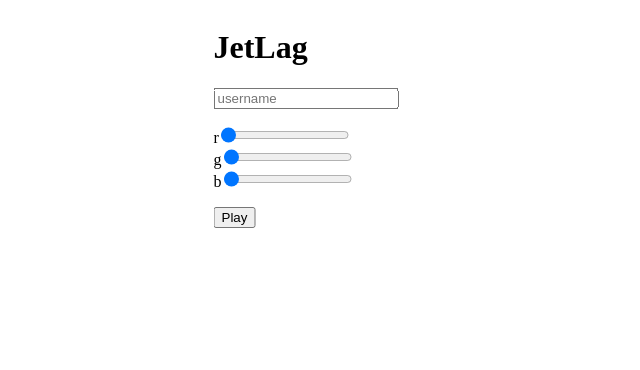
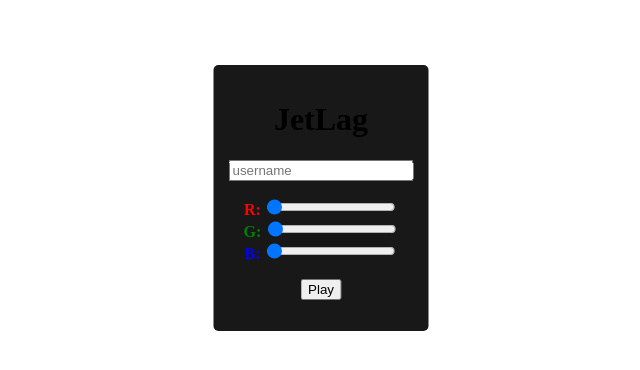
Before and after one commit to jacobsorme/php, a PHP site: page / in a window 1280 px wide. Shown: the top 370 px of the page, without its empty margins (334-974 px from the left). Run offline with PHP 8.4, Linux system fonts and the light colour scheme.

Commit message:
Add design etc

```diff
--- a/src/database.txt
+++ b/src/database.txt
@@ -1 +1 @@
-{"id":4,"players":[]}
+{"players":[],"id":3}
--- a/src/index.php
+++ b/src/index.php
@@ -5,24 +5,42 @@
 <link rel="stylesheet" type="text/css" href="mystyle.css">
 <title>php</title>
 
+
+
 </head>
 
 
 <body>
 
-<div style="position:absolute;left:50%; transform:translate(-50%,0);">
-<h1>JetLag</h1>
-<form method="get" action="play.php">
-<input type="text" id="username" name="username" placeholder="username"><p>
-r<input type="range" name="r" value="0" min="0" max="255" step="17"><br>
-g<input type="range" name="g" value="0" min="0" max="255" step="17"><br>
-b<input type="range" name="b" value="0" min="0" max="255" step="17"><p>
-<input type="submit" value="Play">
-
+<div id="login">
+<center>
+  <h1 id="title">JetLag</h1>
+  <form method="get" action="play.php" autocomplete="off">
+  <input type="text" id="username" name="username" placeholder="username"><p>
+  <b style="color:red;">R:</b>
+  <input type="range" id="r" name="r" value="24" min="17" max="238" step="17" onmousemove="color()"><br>
+  <b style="color:green;">G:</b>
+  <input type="range" id="g" name="g" value="24" min="17" max="238" step="17" onmousemove="color()"><br>
+  <b style="color:blue;">B:</b>
+  <input type="range" id="b" name="b" value="24" min="17" max="238" step="17" onmousemove="color()"><p>
+  <input type="submit" value="Play">
+</center>
 
 </form>
 </div>
 
+<script>
+function color(){
+  var r = document.getElementById("r").value;
+  var g = document.getElementById("g").value;
+  var b = document.getElementById("b").value;
+  document.getElementById("login").style.backgroundColor = "rgb("+r+","+g+","+b+")";
+  //document.getElementById("title").style.color = "rgb("+ (255-r)+","+(255-g)+","+(255-b)+")";
+}
+
+</script>
+
+
 
 </body>
 </html>
--- a/src/mystyle.css
+++ b/src/mystyle.css
@@ -1,6 +1,6 @@
 #frame > * {
-  -webkit-transition: linear left 0.5s, linear top 0.5s, linear transform 0.5s;
-  transition: linear left 0.5s, linear top 0.5s, linear transform 0.5s;
+  -webkit-transition: linear left 0.1s, linear top 0.1s, linear transform 0.1s;
+  transition: linear left 0.1s, linear top 0.1s, linear transform 0.1s;
   font-size: 30px;
 }
 
@@ -13,3 +13,14 @@ h {
 table, th, td {
     border: 1px solid black;
 }
+
+#login {
+  position:absolute;
+  top:50px;
+  left:50%;
+  transform:translate(-50%,0);
+  border-radius:5px;
+  margin:15px;
+  padding:15px;
+  background-color: rgb(24,24,24);
+}
```
